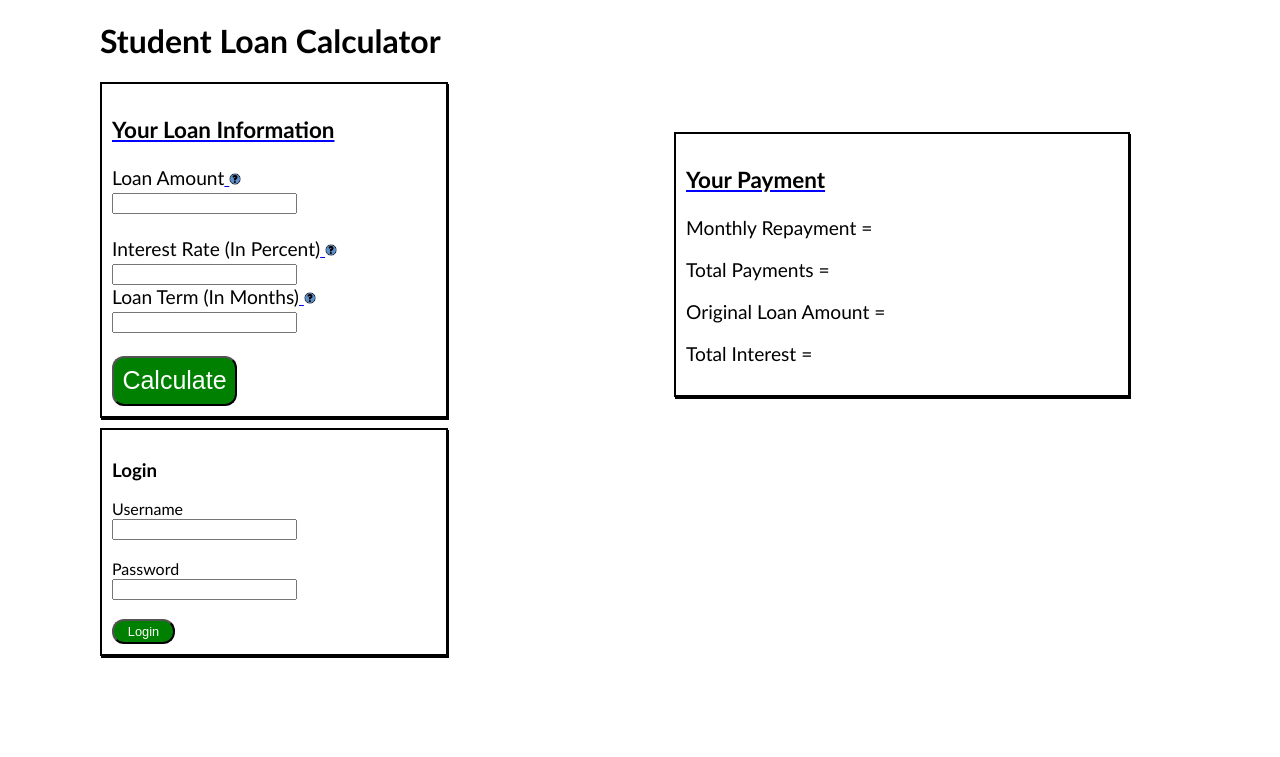
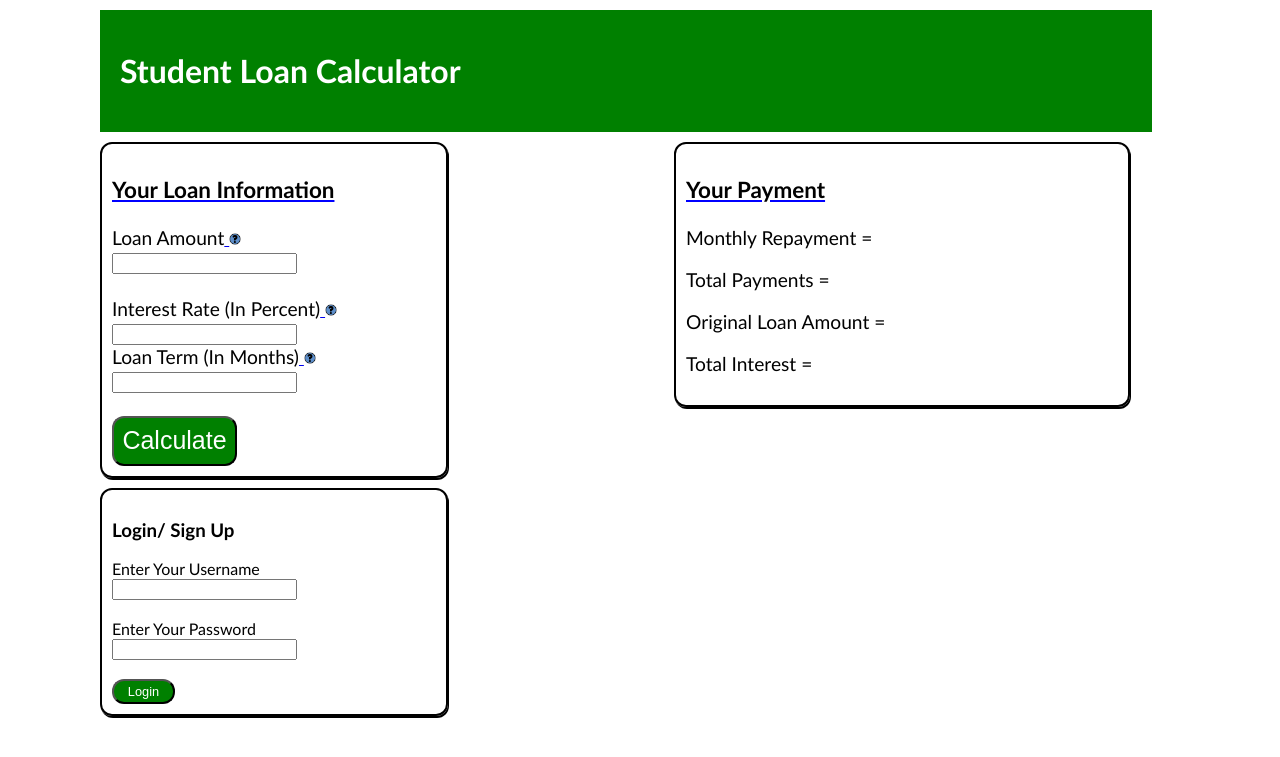
Before and after one commit to Dajohnson000/FinalWebsiteCalculator, a PHP site: page / in a window 1280 px wide. Shown: the top 757 px of the page. Run offline with PHP 8.4, Linux system fonts and the light colour scheme.

Commit message:
Better visuals

```diff
--- a/index.html
+++ b/index.html
@@ -3,8 +3,11 @@
     <head>
         <link rel="stylesheet" href="styles.css">
     </head>
-    <body>
+
+     <header>
         <h1>Student Loan Calculator</h1>
+     </header>
+     <body>
         <div id="input">
             <form>
                 <h3><u>Your Loan Information</u></h3>
@@ -29,11 +32,11 @@
             <p id="interest">Total Interest =</p>
         </div>
         <div id="popup">
-            <h3>Login</h3>
+            <h3>Login/ Sign Up</h3>
             <form id="login">
-                <label for="username">Username</label><br>
+                <label for="username">Enter Your Username</label><br>
                 <input type="text" id="username" name="username"><br><br>
-                <label for="password">Password</label><br>
+                <label for="password">Enter Your Password</label><br>
                 <input type="text" id="password" name="password"><br><br>
                 <input type="submit" value="Login" id="submit">
             </form>
--- a/styles.css
+++ b/styles.css
@@ -5,7 +5,13 @@ html {
 body {
   margin: 10px 100px;
 }
-
+header{
+  background-color: green;
+  color: white;
+  padding: 20px;
+  width: 93.7%;
+  margin: 10px 0px;
+}
 #input {
   display: inline-block;
   border-style: solid;
@@ -15,16 +21,18 @@ body {
   box-shadow: 1px 2px;
   width: 30%;
   font-size:1.5vw;
+  border-radius: 12px;
 }
 #results {
   float: right;
   border-style: solid;
   border-width: 2px;
   padding: 10px;
-  margin: 50px;
+  margin: 0px 50px;
   box-shadow: 1px 2px;
   width: 40%;
   font-size:1.5vw;
+  border-radius: 12px;
 }
 #help {
   width: 12px;
@@ -39,6 +47,7 @@ body {
   box-shadow: 1px 2px;
   border-width: 2px;
   padding: 10px;
+  border-radius: 12px;
 }
 u{
   text-decoration-color: blue;
```
